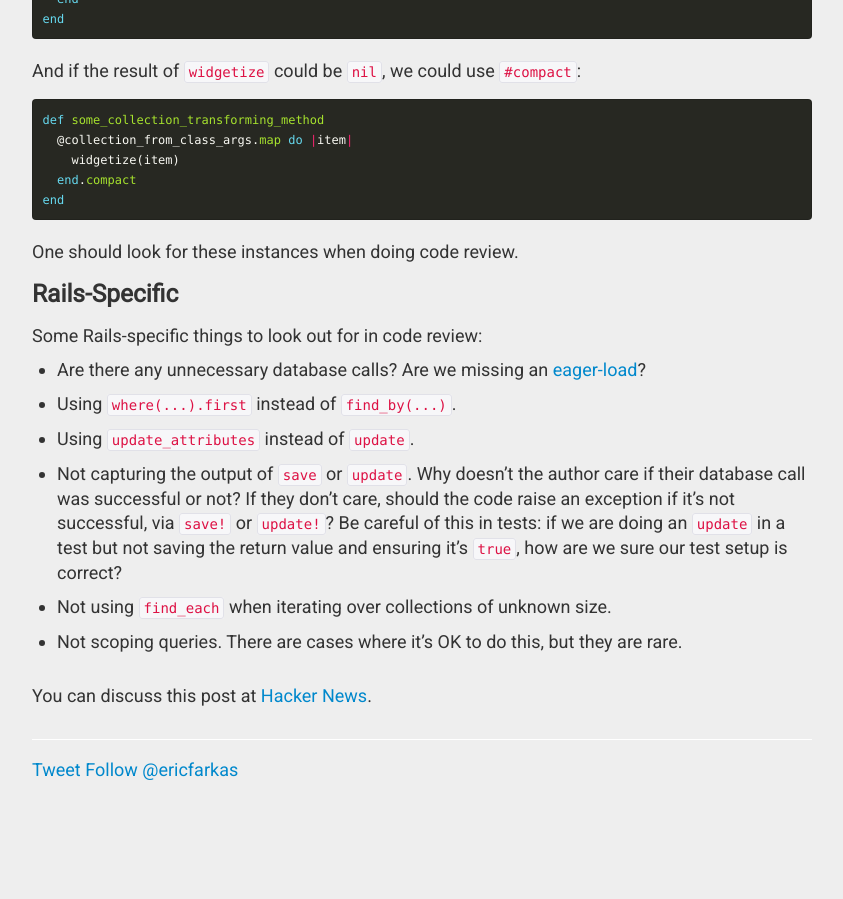
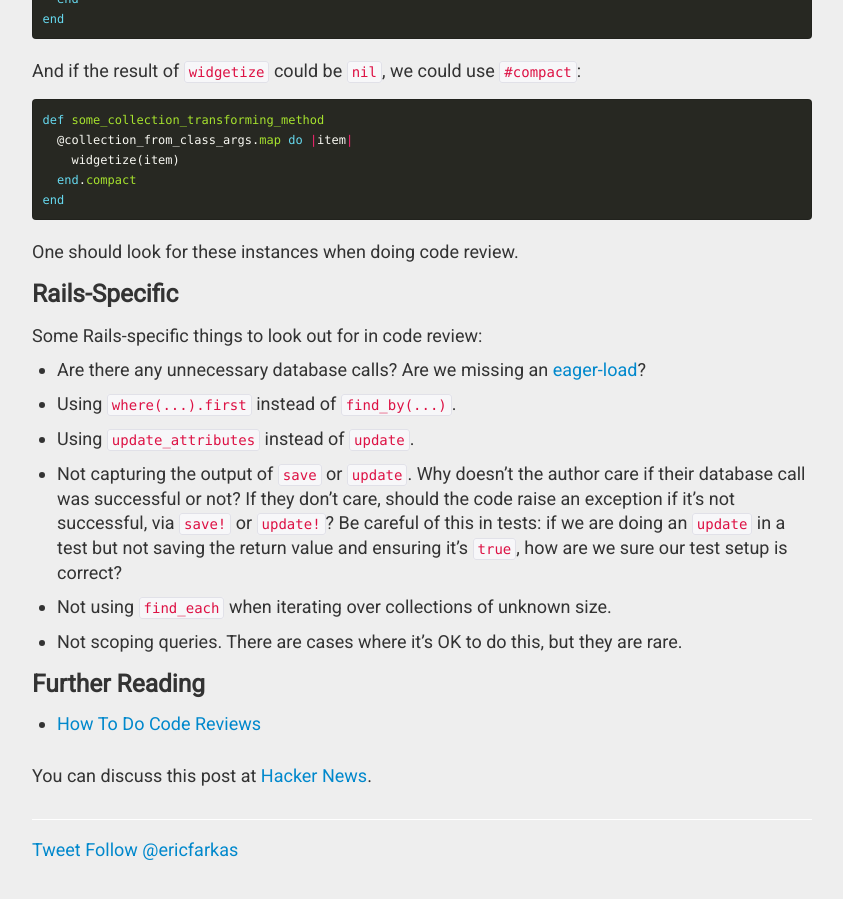
Before and after one commit to speric/speric.github.com, a Jekyll site: the page built from _posts/2020-01-09-questions-i-ask-during-code-review.md, in a window 1280 px wide and 900 px high, scrolled down 2612 px. Shown: the whole window, without its empty margins (218-1061 px from the left). Built offline with Jekyll 4.4.1, drawn with Linux system fonts in a browser that asks for light colours; some web fonts are replaced; comment, search, counter and statistics services are not loaded; before the commit the page ends 3432 px from its top, so only the background shows below that.

Commit message:
Updated with link

```diff
--- a/_posts/2020-01-09-questions-i-ask-during-code-review.md
+++ b/_posts/2020-01-09-questions-i-ask-during-code-review.md
@@ -127,3 +127,6 @@ Some Rails-specific things to look out for in code review:
 * Not using `find_each` when iterating over collections of unknown size.
 
 * Not scoping queries. There are cases where it's OK to do this, but they are rare.
+
+### Further Reading
+* [How To Do Code Reviews](https://www.notion.so/How-to-do-Code-Reviews-1c33cbf7597a4d61aeb3905b86844baf)
```
